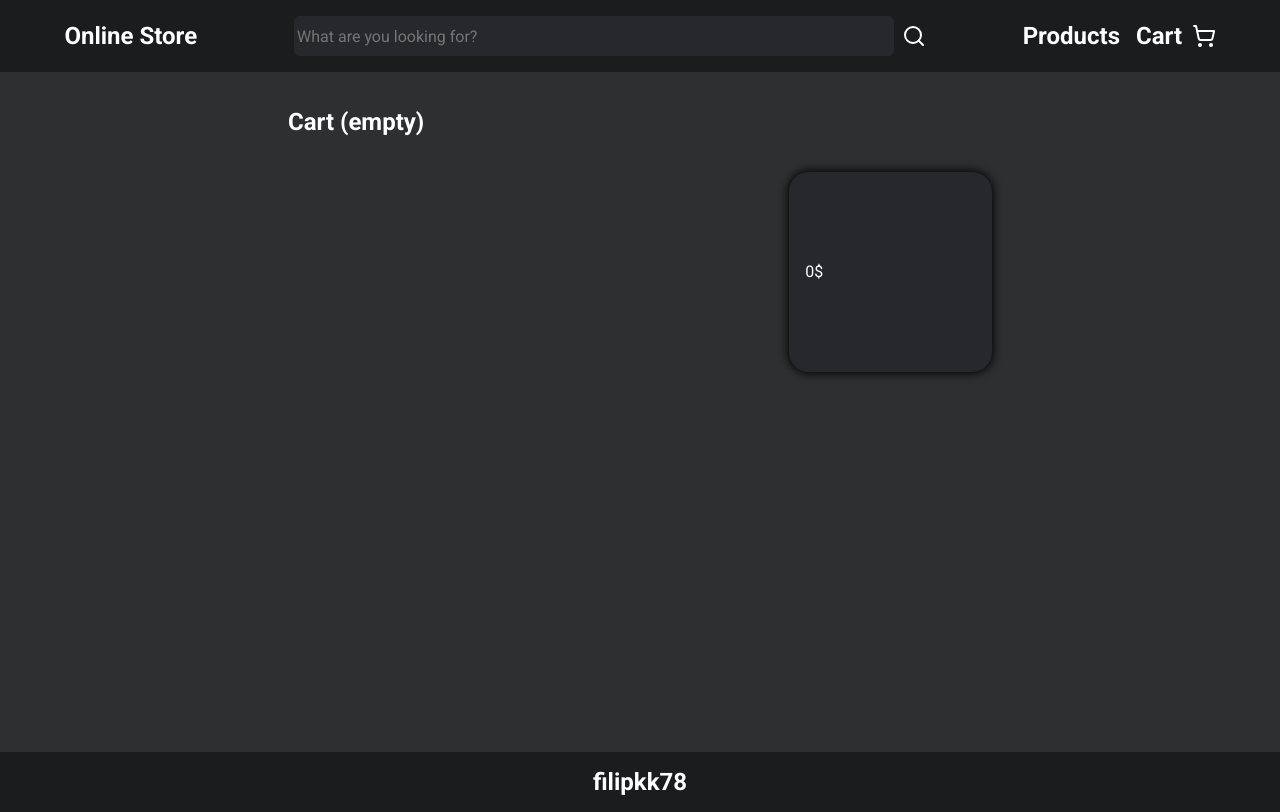
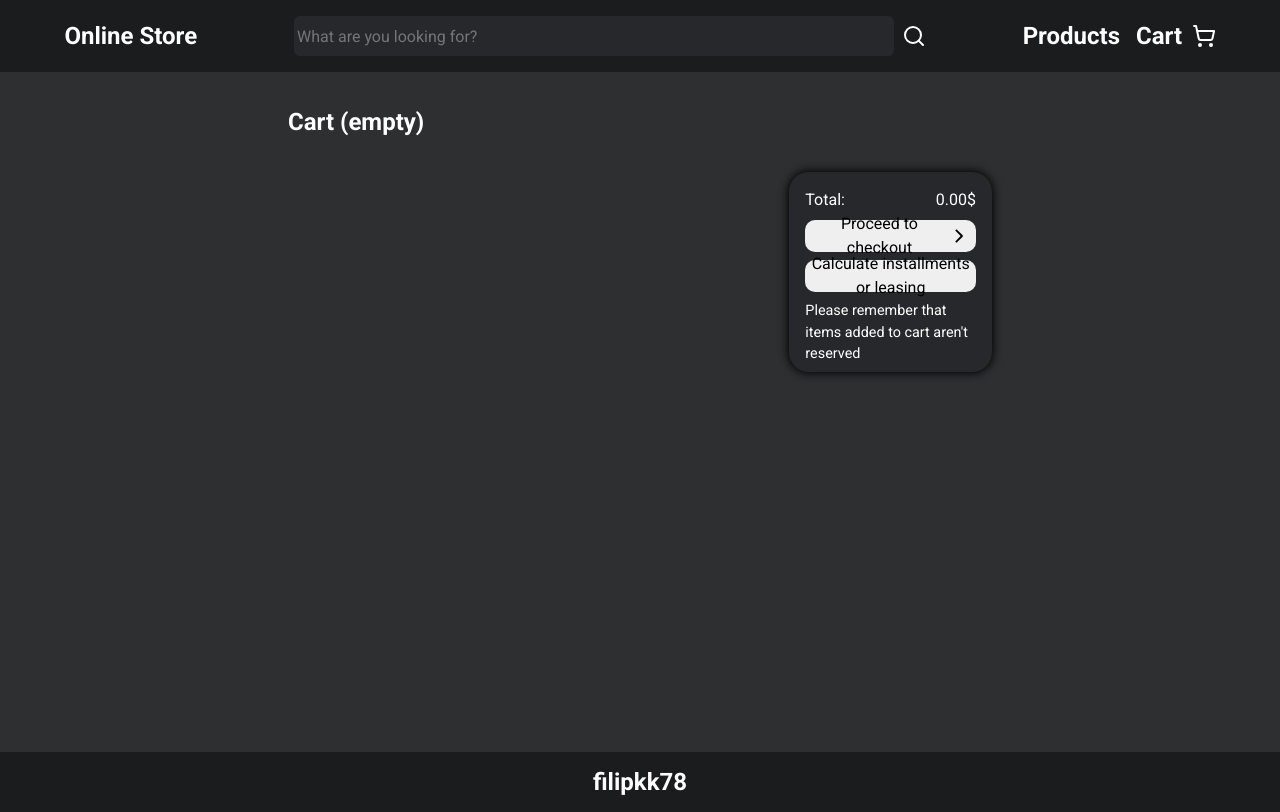
Before and after one commit to filipkk78/shopping-cart, a React (Vite) app: page /cart in a window 1280 px wide. Built offline with nearby package versions, Linux system fonts and the light colour scheme; a web font is replaced by a local one.

Commit message:
Add total section and add button tags where previously omitted

```diff
--- a/src/components/Cart/Cart.jsx
+++ b/src/components/Cart/Cart.jsx
@@ -1,6 +1,7 @@
 import styles from "./Cart.module.css";
 import { useOutletContext } from "react-router-dom";
 import CartItem from "../CartItem/CartItem";
+import { ChevronRight } from "lucide-react";
 
 function Cart() {
   const context = useOutletContext();
@@ -30,7 +31,19 @@ function Cart() {
           ))}
         </div>
         <aside className={styles.cartTotal}>
-          <div className={styles.totalHeader}>{total}$</div>
+          <div className={styles.totalHeader}>
+            <p>Total:</p>
+            <p>{total}.00$</p>
+          </div>
+          <button className={styles.checkoutBtn}>
+            Proceed to checkout <ChevronRight></ChevronRight>
+          </button>
+          <button className={styles.leasingBtn}>
+            Calculate installments or leasing
+          </button>
+          <p className={styles.reserved}>
+            Please remember that items added to cart aren't reserved
+          </p>
         </aside>
       </div>
     </section>
--- a/src/components/Cart/Cart.module.css
+++ b/src/components/Cart/Cart.module.css
@@ -23,7 +23,35 @@
   border-radius: 20px;
   padding: 1em;
   display: flex;
+  flex-direction: column;
+  justify-content: space-evenly;
+  align-items: center;
+  box-shadow: 0px 0px 10px 1px rgb(0, 0, 0);
+  gap: 0.5em;
+}
+
+.totalHeader {
+  display: flex;
   justify-content: space-between;
   align-items: center;
-  box-shadow: 0px 0px 10px 1px rgb(0, 0, 0);
+  width: 100%;
 }
+
+.cartTotal button {
+  display: flex;
+  justify-content: center;
+  align-items: center;
+  border: none;
+  border-radius: 10px;
+  width: 100%;
+  height: 2em;
+  transition: scale 300ms ease-in-out;
+}
+
+.cartTotal button:hover {
+  scale: 1.02;
+}
+
+.reserved {
+  font-size: 0.9em;
+}
--- a/src/components/CartItem/CartItem.jsx
+++ b/src/components/CartItem/CartItem.jsx
@@ -17,15 +17,21 @@ function CartItem({
       </div>
       <div className={styles.cartItemRight}>
         <p>{item.product.price}$</p>
-        <Minus onClick={() => decrementAmount(item)}></Minus>
+        <button>
+          <Minus onClick={() => decrementAmount(item)}></Minus>
+        </button>
         <input
           type="number"
           onChange={handleChangeAmount}
           value={item.amount}
           name={item.product.title}
         />
-        <Plus onClick={() => incrementAmount(item)}></Plus>
-        <Trash2 onClick={() => removeItem(item)}></Trash2>
+        <button>
+          <Plus onClick={() => incrementAmount(item)}></Plus>
+        </button>
+        <button>
+          <Trash2 onClick={() => removeItem(item)}></Trash2>
+        </button>
       </div>
     </div>
   );
--- a/src/components/CartItem/CartItem.module.css
+++ b/src/components/CartItem/CartItem.module.css
@@ -49,6 +49,12 @@ input[type="number"] {
   box-shadow: 0px 0px 10px 1px rgb(0, 0, 0);
 }
 
-.cartItem svg {
+.cartItem button svg {
   flex-shrink: 0;
+  stroke: white;
 }
+
+.cartItem button {
+  border: none;
+  background-color: transparent;
+}
```
